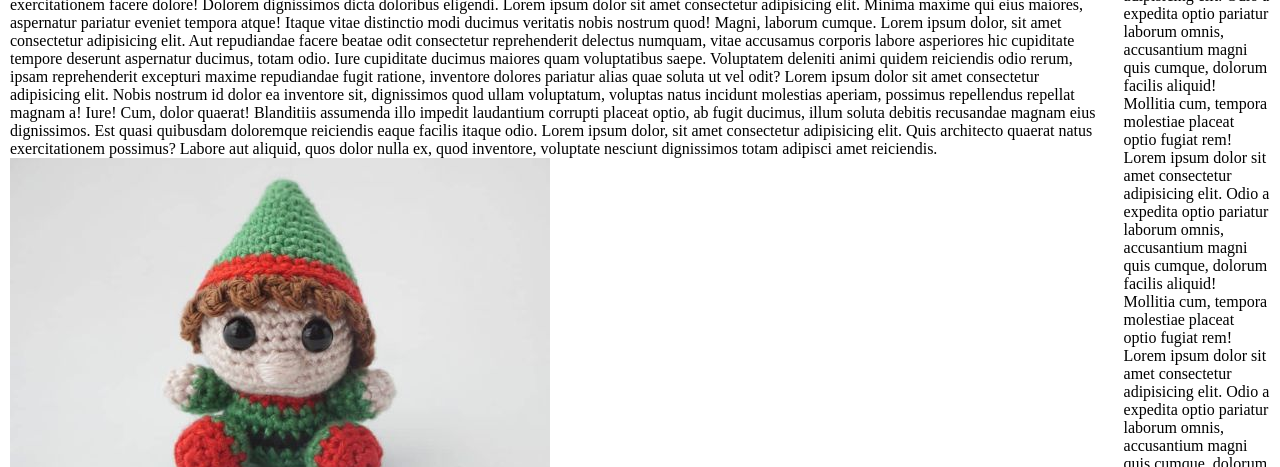
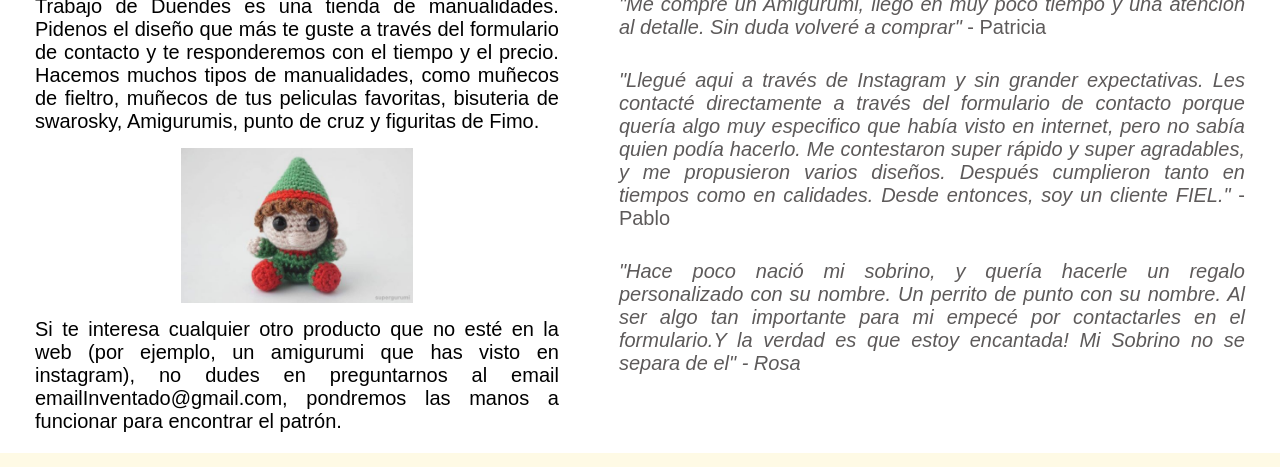
Before and after one commit to Beatrizsobri/grupo14LenguajeDeMarcas, a plain HTML site: page src/html/index.html in a window 1280 px wide. Shown: the part 339-806 px from the top of the page. Drawn offline with Linux system fonts and the light colour scheme.

Commit message:
add article and aside

```diff
--- a/src/css/layout/footer.css
+++ b/src/css/layout/footer.css
@@ -1,11 +1,14 @@
 /* footer */
 
 .page__footer {
-    padding: 10px;
+    padding: 20px;
     display: flex;
     background-color: #fefae5;
     justify-content: space-between;
     font-size: 20px;
+    left: 0;
+    bottom: 0;
+    width: 100%;
 }
 
 .page__footer__social {
@@ -18,11 +21,16 @@
     align-self: center;
 }
 
-.icon {
-  height: 28px;
+@media (max-width: 900px) {
+    .page__footer {
+        font-size: 18px;
+    }
+    .page__footer__image {
+        height: 50px;
+    }
 }
 
-@media screen and (max-width: 900px) {
+@media (max-width: 600px) {
     .page__footer {
         font-size: 16px;
     }
--- a/src/css/layout/header.css
+++ b/src/css/layout/header.css
@@ -13,7 +13,6 @@
   }
 
 @media screen and (max-width: 900px){
-
   .page__header {
     display: none;
   }
--- a/src/css/layout/menu.css
+++ b/src/css/layout/menu.css
@@ -69,6 +69,7 @@
 
     .page__menu__logo {
       margin: 6px;
+      padding-left: 15px;
       cursor: pointer;
       display: block;
     }
--- a/src/css/pages/index.css
+++ b/src/css/pages/index.css
@@ -1,14 +1,73 @@
 /* Main */
+.page {
+  display: flex;
+  flex-direction: column;
+  min-height: 100vh;
+}
+
 .main {
-  padding: 20px 0px;
+  font-family: Arial, Helvetica, sans-serif;
+  padding: 20px;
   display: flex;
+  font-size: 20px;
+  text-align: justify;
+  flex-grow: 1;
+}
 
+.main__header__title {
+  font-family: Arial, Helvetica, sans-serif;
+  margin-bottom: 10px;
+  color: #579963;
 }
 
 .main > * {
-  padding: 0 10px;
+  padding: 0 15px;
 }
 
-/* .main__header__title {
+.main__article > img {
+  display: block;
+  margin-left: auto;
+  margin-right: auto;
+  width: 50%;
+  padding: 15px;
+}
 
-} */
+.reviews {
+  margin-left: 30px;
+  color: rgb(93, 90, 90)
+}
+
+.reviews__list > * {
+ padding: 15px 0;
+}
+
+.review__comment {
+  font-style: italic;
+}
+
+
+
+@media screen and (max-width: 900px) {
+  .main > * {
+    padding: 15px;
+  }
+
+  .main {
+    margin-top: 20px;
+    flex-direction: column;
+    padding: 10px;
+    font-size: 18px;
+  }
+  .reviews {
+    margin-left: 0;
+    margin-top: 30px;
+    width: 100%;
+  }
+}
+
+@media screen and (max-width: 600px) {
+  .main {
+    padding: 5px;
+    font-size: 16px;
+  }
+}
--- a/src/html/index.html
+++ b/src/html/index.html
@@ -34,7 +34,7 @@
       <ul class="page__menu__list">
         <li><a href="./index.html">Inicio</a></li>
         <li><a href="./quienesSomos.html">Quienes Somos</a></li>
-        <li><a href="/misProyectos.html">Mis Proyectos</a></li>
+        <li><a href="./misProyectos.html">Mis Proyectos</a></li>
         <li><a href="./contacto.html">Contacto</a></li>
         <div class="page__menu__closeMenu"><i class="fa fa-times"></i></div>
       </ul>
@@ -43,65 +43,43 @@
     <main class="main">
       <section>
         <header>
-          <h2 class="main__header__title">Titulo</h2>
+          <h2 class="main__header__title">Tu tienda de manualidades</h2>
         </header>
         <article class="main__article">
-          <p>Lorem ipsum dolor sit amet, consectetur adipisicing elit. Corrupti dolorem cumque atque ipsam neque ipsum
-            veritatis ipsa, officiis illum possimus ut nesciunt exercitationem facere dolore! Dolorem dignissimos dicta
-            doloribus eligendi.
-            Lorem ipsum dolor sit amet consectetur adipisicing elit. Minima maxime qui eius maiores, aspernatur pariatur
-            eveniet tempora atque! Itaque vitae distinctio modi ducimus veritatis nobis nostrum quod! Magni, laborum
-            cumque. Lorem ipsum dolor, sit amet consectetur adipisicing elit. Aut repudiandae facere beatae odit
-            consectetur reprehenderit delectus numquam, vitae accusamus corporis labore asperiores hic cupiditate
-            tempore deserunt aspernatur ducimus, totam odio.
-            Iure cupiditate ducimus maiores quam voluptatibus saepe. Voluptatem deleniti animi quidem reiciendis odio
-            rerum, ipsam reprehenderit excepturi maxime repudiandae fugit ratione, inventore dolores pariatur alias quae
-            soluta ut vel odit? Lorem ipsum dolor sit amet consectetur adipisicing elit. Nobis nostrum id dolor ea
-            inventore sit, dignissimos quod ullam voluptatum, voluptas natus incidunt molestias aperiam, possimus
-            repellendus repellat magnam a! Iure!
-            Cum, dolor quaerat! Blanditiis assumenda illo impedit laudantium corrupti placeat optio, ab fugit ducimus,
-            illum soluta debitis recusandae magnam eius dignissimos. Est quasi quibusdam doloremque reiciendis eaque
-            facilis itaque odio.
-            Lorem ipsum dolor, sit amet consectetur adipisicing elit. Quis architecto quaerat natus exercitationem
-            possimus? Labore aut aliquid, quos dolor nulla ex, quod inventore, voluptate nesciunt dignissimos totam
-            adipisci amet reiciendis.</p>
+          <p>Trabajo de Duendes es una tienda de manualidades. Pidenos el diseño que más te guste a través del
+            formulario de contacto y te responderemos con el tiempo y el precio.
+            Hacemos muchos tipos de manualidades, como muñecos de fieltro, muñecos de tus peliculas favoritas, bisuteria
+            de swarosky, Amigurumis, punto de cruz y figuritas de Fimo.</p>
           <img alt="" src="../images/duendeB.jpg" />
         </article>
         <footer>
-          <p class="main__footer">Lorem ipsum dolor sit amet consectetur adipisicing elit. Quo et suscipit, ipsa
-            voluptate provident dolores minus minima impedit aliquam dolore, labore quisquam nesciunt optio aperiam
-            ducimus neque rerum facilis. Rem! Lorem ipsum dolor sit amet consectetur, adipisicing elit. Iste iure
-            placeat aliquid, aut veniam optio aperiam, distinctio sunt rem reprehenderit vel enim expedita esse cum
-            earum quo tempore, commodi consectetur?
-            Tenetur nostrum corrupti excepturi qui quibusdam tempora, exercitationem totam architecto quas. Architecto
-            alias consequatur, magni quas natus accusantium ex doloremque obcaecati assumenda, totam ratione optio
-            facere vel. Enim, alias dolore.
-            Accusamus sed dicta, nulla veniam magnam voluptate voluptatum. Ratione incidunt itaque tempora numquam
-            cumque sunt, excepturi voluptas architecto porro quaerat ab voluptatibus a ducimus minima illo fugit
-            delectus omnis vitae.</p>
+          <p class="main__footer">Si te interesa cualquier otro producto que no esté en la web (por ejemplo, un
+            amigurumi que has visto en instagram), no dudes en preguntarnos al email emailInventado@gmail.com, pondremos
+            las manos a funcionar para encontrar el patrón. </p>
         </footer>
       </section>
-      <aside>
-        <ul>
+      <aside class="reviews">
+        <h3 class="reviews__tile">Opiniones de nuestros Clientes</h3>
+        <ul class="reviews__list">
           <li>
-            Lorem ipsum dolor sit amet consectetur adipisicing elit. Odio a expedita optio pariatur laborum omnis,
-            accusantium magni quis cumque, dolorum facilis aliquid! Mollitia cum, tempora molestiae placeat optio fugiat
-            rem!
+            <span class="review__comment">"Me compré un Amigurumi, llegó en muy poco tiempo y una atención al detalle.
+              Sin duda volveré a
+              comprar"</span> -
+            Patricia
           </li>
           <li>
-            Lorem ipsum dolor sit amet consectetur adipisicing elit. Odio a expedita optio pariatur laborum omnis,
-            accusantium magni quis cumque, dolorum facilis aliquid! Mollitia cum, tempora molestiae placeat optio fugiat
-            rem!
+            <span class="review__comment">"Llegué aqui a través de Instagram y sin grander expectativas. Les contacté
+              directamente a través del
+              formulario de contacto porque quería algo muy especifico que había visto en internet, pero no sabía quien
+              podía hacerlo. Me contestaron super rápido y super agradables, y me propusieron varios diseños. Después
+              cumplieron tanto en tiempos como en calidades. Desde entonces, soy un cliente FIEL."</span> - Pablo
           </li>
           <li>
-            Lorem ipsum dolor sit amet consectetur adipisicing elit. Odio a expedita optio pariatur laborum omnis,
-            accusantium magni quis cumque, dolorum facilis aliquid! Mollitia cum, tempora molestiae placeat optio fugiat
-            rem!
-          </li>
-          <li>
-            Lorem ipsum dolor sit amet consectetur adipisicing elit. Odio a expedita optio pariatur laborum omnis,
-            accusantium magni quis cumque, dolorum facilis aliquid! Mollitia cum, tempora molestiae placeat optio fugiat
-            rem!
+            <span class="review__comment">"Hace poco nació mi sobrino, y quería hacerle un regalo personalizado con su
+              nombre. Un perrito de
+              punto con su nombre. Al ser algo tan importante para mi empecé por contactarles en el formulario.Y la
+              verdad
+              es que estoy encantada! Mi Sobrino no se separa de el" - Rosa</span>
           </li>
         </ul>
       </aside>
@@ -113,12 +91,12 @@
         <ul class="page__footer__social">
           <li>
             <a href="https://www.facebook.com/trabajodeduendes2/" target="blank" title="Facebook">
-              <img class="icon" src="../images/facebookLogo.png">
+              <i class="fab fa-facebook"></i>
             </a>
           </li>
           <li>
             <a href="https://www.instagram.com/trabajodeduendes/?hl=en" target="blank" title="Instagram">
-              <img class="icon" src="../images/instagramLogo.png">
+              <i class="fab fa-instagram"></i>
             </a>
           </li>
         </ul>
```
Also changed, not shown: src/images/facebookLogo.png (deleted), src/images/instagramLogo.png (deleted).
